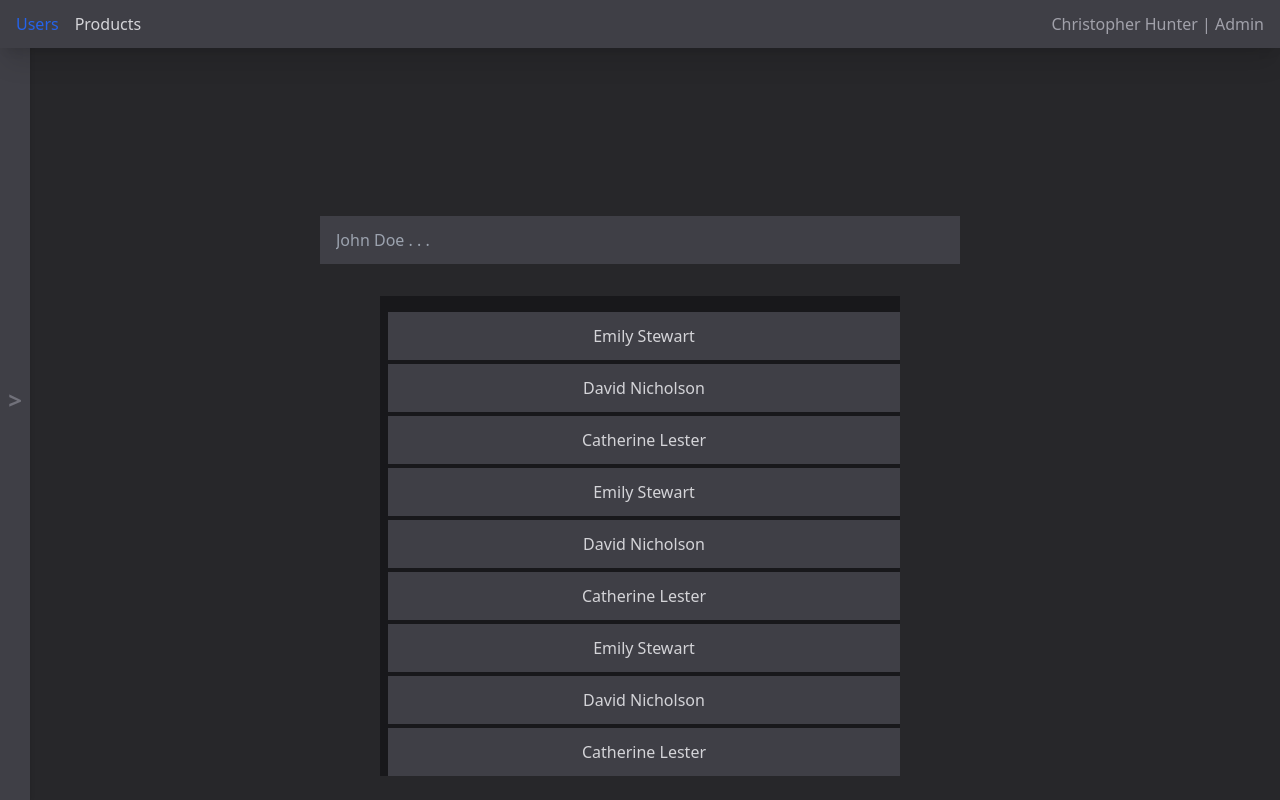
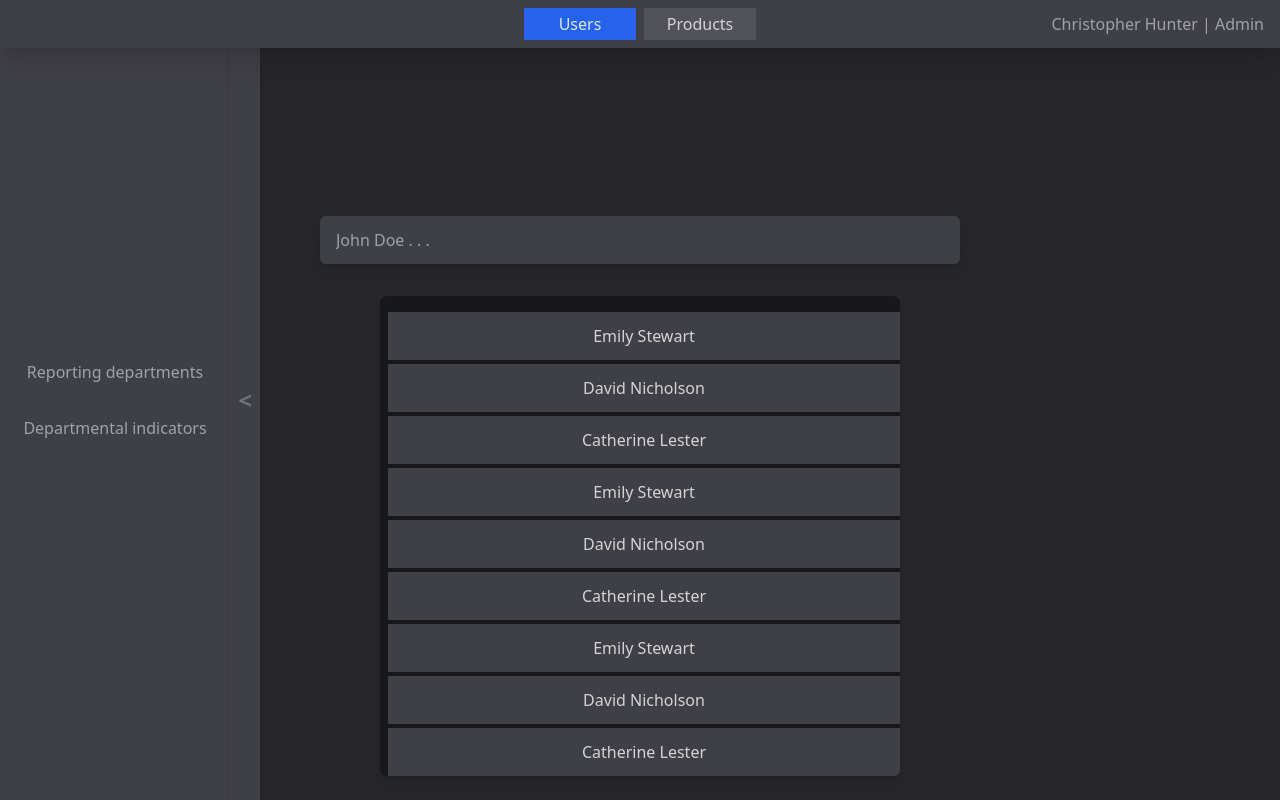
Before and after one commit to oOFaYOo/analytical-service, a React (Create React App) app: page /users in a window 1280 px wide. Built offline with nearby package versions, Linux system fonts and the light colour scheme.

Commit message:
redesign; added new routes

```diff
--- a/src/App.tsx
+++ b/src/App.tsx
@@ -6,6 +6,8 @@ import Products from "./pages/Products";
 import User from "./pages/Users/User";
 import Api from "./api";
 import Product from "./pages/Products/Product";
+import DepIndicators from "./pages/DepIndicators";
+import DepReporting from "./pages/DepReporting";
 
 const api = new Api();
 export const Admin = React.createContext({name: "", role: ""});
@@ -15,7 +17,7 @@ const App = () => {
 
     return (<>
             <Admin.Provider value={{name: 'Christopher Hunter', role: "Admin"}}>
-            <HeadToolBar/>
+            <HeadToolBar />
             </Admin.Provider>
             <ApiContext.Provider value={{api: api}}>
             <Routes>
@@ -24,6 +26,8 @@ const App = () => {
                 <Route path="/users/:id" element={<User/>}/>
                 <Route path="/products" element={<Products/>}/>
                 <Route path="/products/:id" element={<Product/>}/>
+                <Route path="/reporting_departments" element={<DepReporting />}/>
+                <Route path="/departmental_indicators" element={<DepIndicators />}/>
             </Routes>
             </ApiContext.Provider>
     </>);
--- a/src/components/HeadToolbar/index.tsx
+++ b/src/components/HeadToolbar/index.tsx
@@ -7,15 +7,15 @@ const HeadToolbar = () => {
     const url = useLocation().pathname;
 
     return (
-        <div style={{userSelect: 'none'}} className={'text-zinc-300' +
+        <div style={{userSelect: 'none'}} className={'text-zinc-300 min-w-[1100px]' +
         ' flex-row px-4 w-full ' +
         'h-12 absolute bg-zinc-700 ' +
         'z-20 flex justify-between items-center shadow-xl'}>
-            <div className={'flex flex-row grow'}>
-                <Link className={`${url.includes('/users') ? 'text-blue-600' : 'text-inherit '} mr-4 hover:brightness-125`} to={'/users'}>Users</Link>
-                <Link className={`${url.includes('/products') ? 'text-blue-600' : 'text-inherit'} hover:brightness-125`} to={'/products'}>Products</Link>
+            <div className={'flex justify-center flex-row grow w-full relative'}>
+                <Link className={`${url.includes('/users') ? 'flex justify-center items-center text-zinc-200 w-28 hover:bg-blue-500 h-8 bg-blue-600 mr-2' : 'flex justify-center items-center w-28 hover:brightness-110 h-8 bg-zinc-600 mr-2'}`} to={'/users'}>Users</Link>
+                <Link className={`${url.includes('/products') ? 'flex justify-center items-center text-zinc-200 w-28 hover:bg-blue-500 h-8 bg-blue-600' : 'flex justify-center items-center w-28 hover:brightness-110 h-8 bg-zinc-600'}`} to={'/products'}>Products</Link>
             </div>
-            <div className={'text-zinc-400'}>{admin.name + ' '}|{' ' + admin.role}</div>
+            <div className={'text-zinc-400 mr-4 right-0 absolute'}>{admin.name + ' '}|{' ' + admin.role}</div>
         </div>
     );
 };
--- a/src/components/SlidePanel/index.tsx
+++ b/src/components/SlidePanel/index.tsx
@@ -4,7 +4,7 @@ import {Link} from "react-router-dom";
 
 const SlidePanel = ({values} : SlidePanelType) => {
 
-    const [open, setOpen] = useState<boolean>(false)
+    const [open, setOpen] = useState<boolean>(true)
 
     return (
         <div className={'absolute h-full w-[260px] bg-zinc-700 flex flex-row duration-75 z-10'}
@@ -12,7 +12,7 @@ const SlidePanel = ({values} : SlidePanelType) => {
             <div className={'flex relative flex-col gap-y-4 justify-center items-center h-full w-[230px]'}>
                 {
                     values.map((item, index)=>{
-                        return <Link to={item.url} key={index} className={'p-2 hover:bg-zinc-600/5 text-center w-full text-zinc-400 hover:brightness-125'}>
+                        return <Link to={item.url} key={index} className={'p-2 hover:shadow-md text-center w-full text-zinc-400 hover:brightness-125'}>
                             {item.title}
                         </Link>
                     })
@@ -21,7 +21,9 @@ const SlidePanel = ({values} : SlidePanelType) => {
             <div onClick={() => {
                 setOpen(!open)
             }}
-                 className={'hover:shadow-xl shadow-md hover:brightness-150 font-bold text-zinc-500 text-2xl h-full hover:cursor-pointer grow flex relative justify-center items-center'}>{open ? '<' : '>'}</div>
+                 className={'hover:shadow-xl shadow-md hover:brightness-150 font-bold text-zinc-500 text-2xl h-full hover:cursor-pointer grow flex relative justify-center items-center'}>
+                {open ? '<' : '>'}
+            </div>
         </div>
     );
 
--- a/src/components/Tile/index.tsx
+++ b/src/components/Tile/index.tsx
@@ -18,7 +18,7 @@ const Tile = ({title, plan, fact, planComplete}: { title: string; plan: number;
     };
 
     return (
-        <div className={'w-[350px] rounded h-[150px] px-6 py-4 bg-zinc-700 flex-col flex justify-between hover:brightness-125 hover:scale-105'}>
+        <div className={'w-[350px] rounded-md h-[150px] px-6 py-4 bg-zinc-700 flex-col flex justify-between hover:brightness-125 hover:scale-[1.02]'}>
             {title.length > 35 ? <Tooltip title={title} arrow placement={"right"}>
                 <p style={{
                     textOverflow: 'ellipsis',
--- /dev/null
+++ b/src/pages/DepIndicators/index.tsx
@@ -0,0 +1,9 @@
+import React from 'react';
+
+const DepIndicators = () => {
+    return (
+        <div>DepIndicators</div>
+    )
+}
+
+export default DepIndicators;
--- /dev/null
+++ b/src/pages/DepReporting/index.tsx
@@ -0,0 +1,9 @@
+import React from 'react';
+
+const DepReporting = () => {
+    return (
+        <div>DepReporting</div>
+    )
+}
+
+export default DepReporting;
--- a/src/pages/Users/index.tsx
+++ b/src/pages/Users/index.tsx
@@ -21,15 +21,15 @@ const Users = () => {
         <>
             <Link to={'/'} />
                     <div className={'relative min-w-[1170px] flex w-full h-full z-0 bg-zinc-800 justify-center items-center'}>
-                       <SlidePanel values={[{title: 'Reporting departments', url: ''}, {title: 'Departmental indicators', url: ''}]} />
+                       <SlidePanel values={[{title: 'Reporting departments', url: '/reporting_departments'}, {title: 'Departmental indicators', url: '/departmental_indicators'}]} />
                         {data ?
                             <div className={'relative flex flex-col w-full h-full justify-end items-center'}>
                                 <input  onChange={e => {
                                         setSearch(e.currentTarget.value)
-                                }} placeholder={'John Doe . . .'} className={'text-zinc-300 bg-zinc-700 flex' +
+                                }} placeholder={'John Doe . . .'} className={'text-zinc-300 shadow-lg rounded-md bg-zinc-700 flex' +
                                 ' relative w-[50%] min-w-[520px] mb-8 hover:bg-zinc-600 h-12 outline-none' +
                                 ' px-4 justify-center items-center'}/>
-                                <div style={{userSelect: 'none'}} className={'justify-start mb-6 relative' +
+                                <div style={{userSelect: 'none'}} className={'justify-start shadow-lg rounded-md mb-6 relative' +
                                 ' items-center flex-col py-4 bg-zinc-900 pl-2 flex w-[520px] min-h-[60%]' +
                                 ' max-h-[60%] overflow-y-scroll'}>
                                     {data.filter((item:any) => item.name.toLocaleLowerCase()
```
